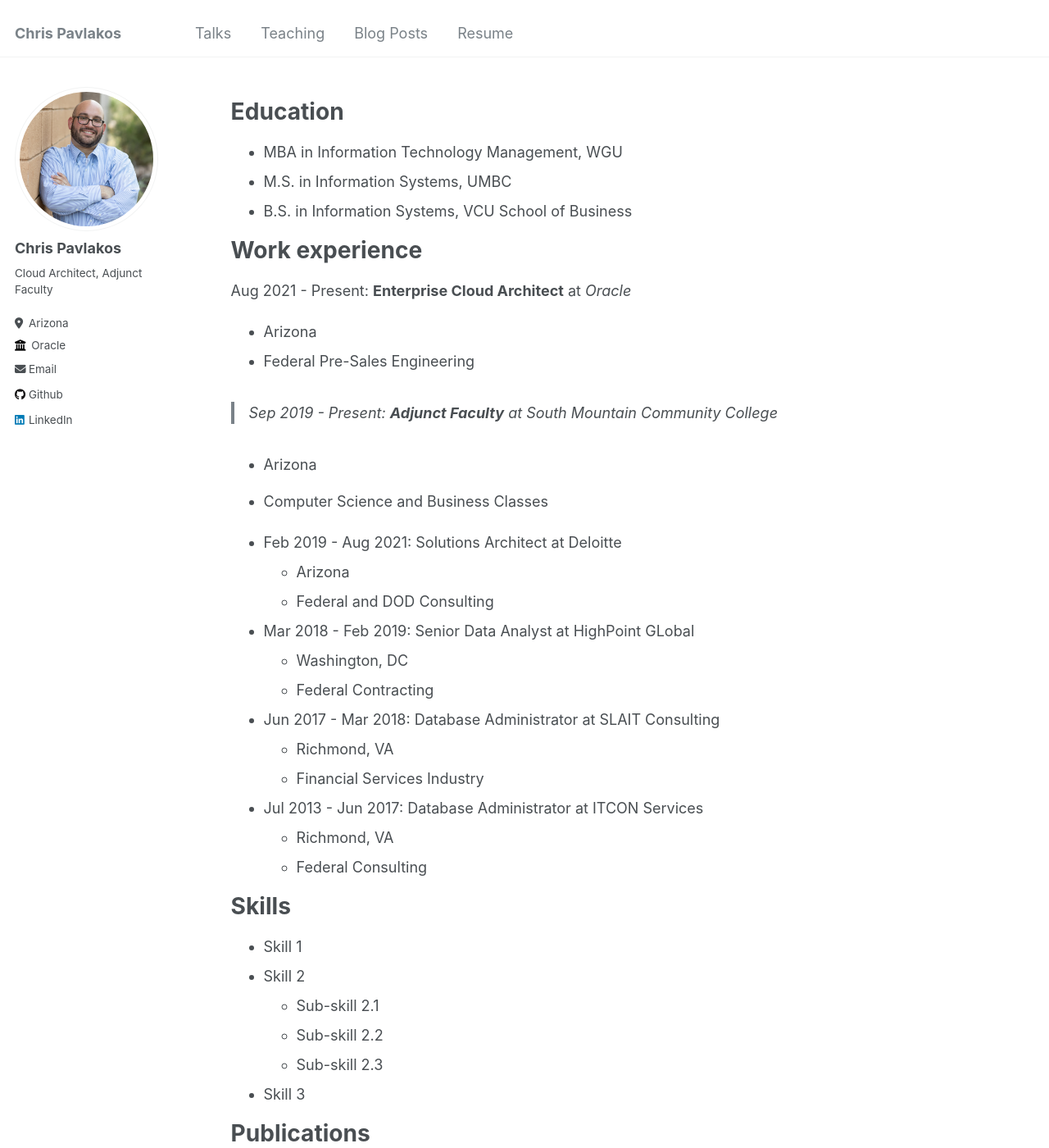
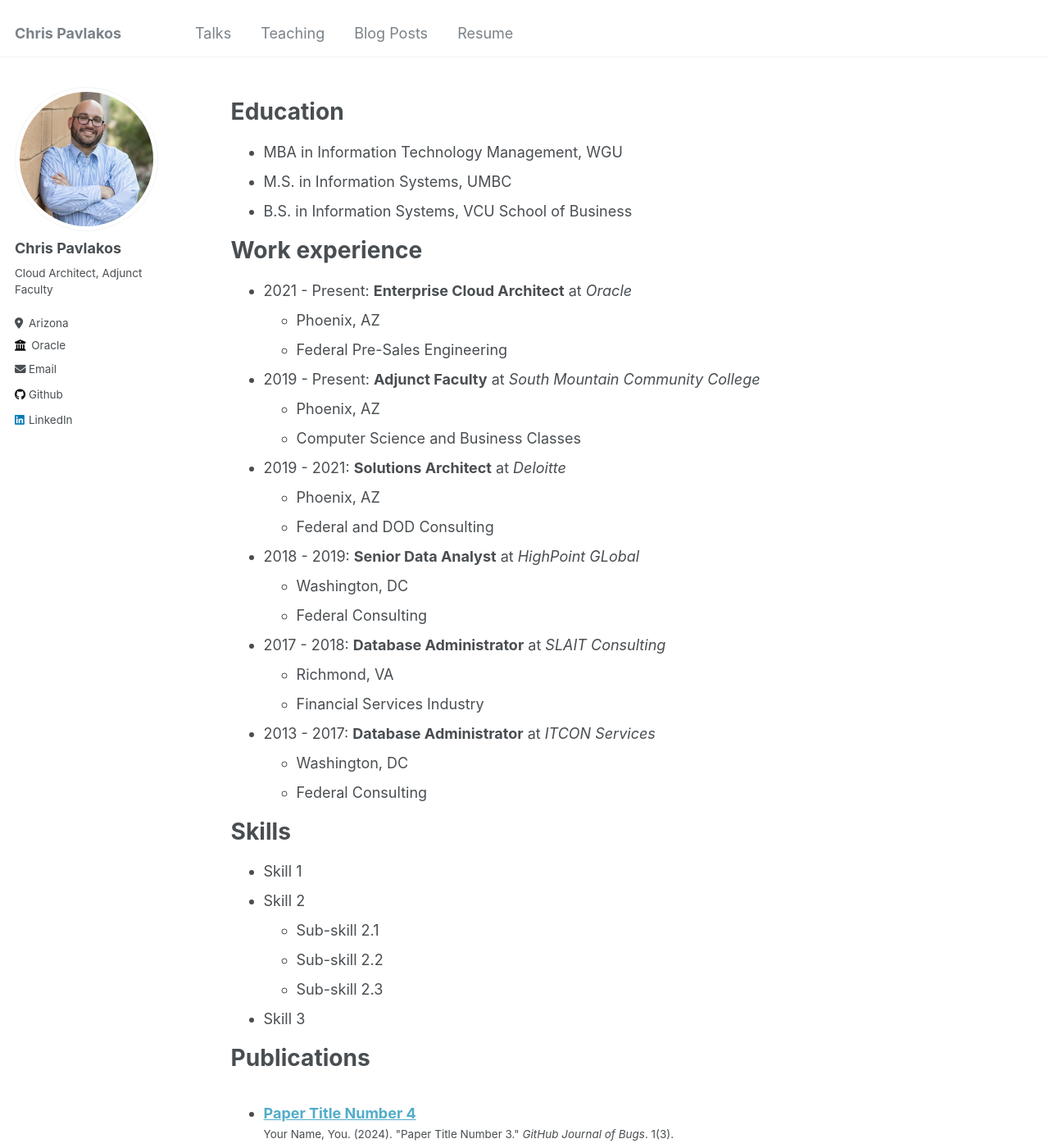
Before and after one commit to cgpavlakos/cgpavlakos.github.io, a Jekyll site: the page built from _pages/resume.md, in a window 1280 px wide and 1400 px high. Shown: the whole window at 82% size. Built offline with Jekyll 4.4.1, drawn with Linux system fonts in a browser that asks for light colours.

Commit message:
Update resume.md

```diff
--- a/_pages/resume.md
+++ b/_pages/resume.md
@@ -17,29 +17,28 @@ Education
 
 Work experience
 ======
-Aug 2021 - Present: **Enterprise Cloud Architect** at _Oracle_
-  * Arizona
+* 2021 - Present: **Enterprise Cloud Architect** at _Oracle_
+  * Phoenix, AZ
   * Federal Pre-Sales Engineering
 
-> Sep 2019 - Present: **Adjunct Faculty** at _South Mountain Community College_
-
-  * Arizona
+* 2019 - Present: **Adjunct Faculty** at _South Mountain Community College_
+  * Phoenix, AZ
   * Computer Science and Business Classes
 
-* Feb 2019 - Aug 2021: Solutions Architect at Deloitte
-  * Arizona
+* 2019 - 2021: **Solutions Architect** at _Deloitte_
+  * Phoenix, AZ
   * Federal and DOD Consulting
 
-* Mar 2018 - Feb 2019: Senior Data Analyst at HighPoint GLobal
+* 2018 - 2019: **Senior Data Analyst** at _HighPoint GLobal_
   * Washington, DC
-  * Federal Contracting
+  * Federal Consulting
 
-* Jun 2017 - Mar 2018: Database Administrator at SLAIT Consulting
+* 2017 - 2018: **Database Administrator** at _SLAIT Consulting_
   * Richmond, VA
   * Financial Services Industry
 
-* Jul 2013 - Jun 2017: Database Administrator at ITCON Services
-  * Richmond, VA
+* 2013 - 2017: **Database Administrator** at _ITCON Services_
+  * Washington, DC
   * Federal Consulting
 
 
```
